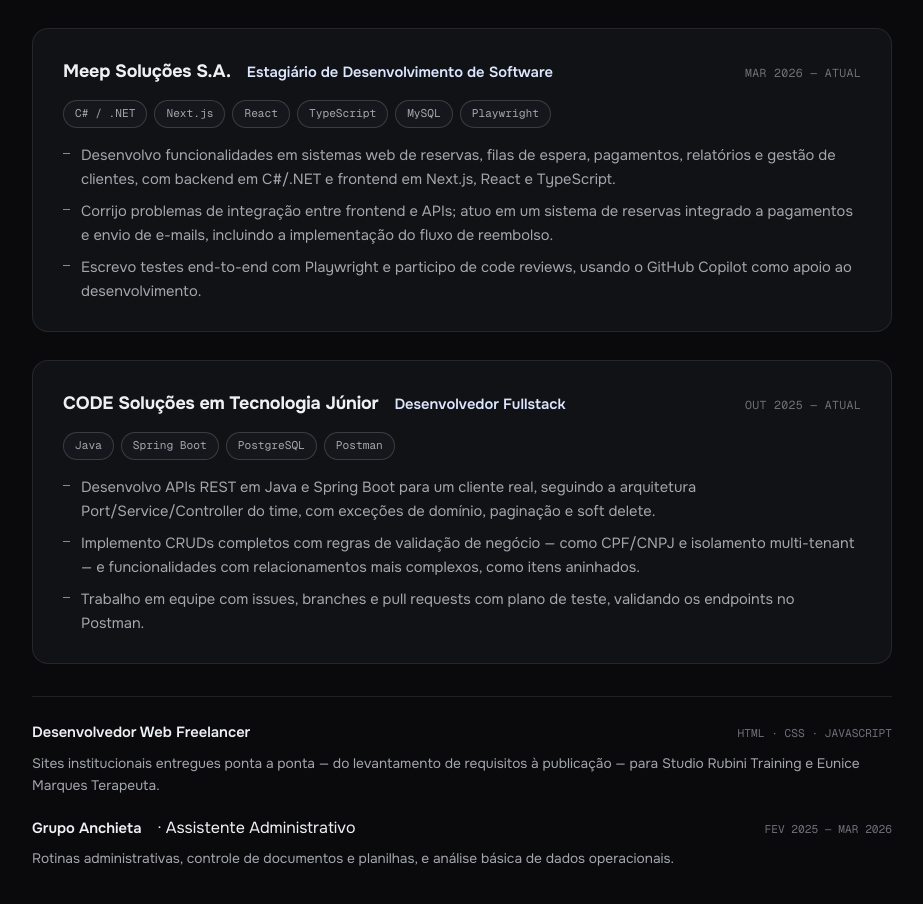
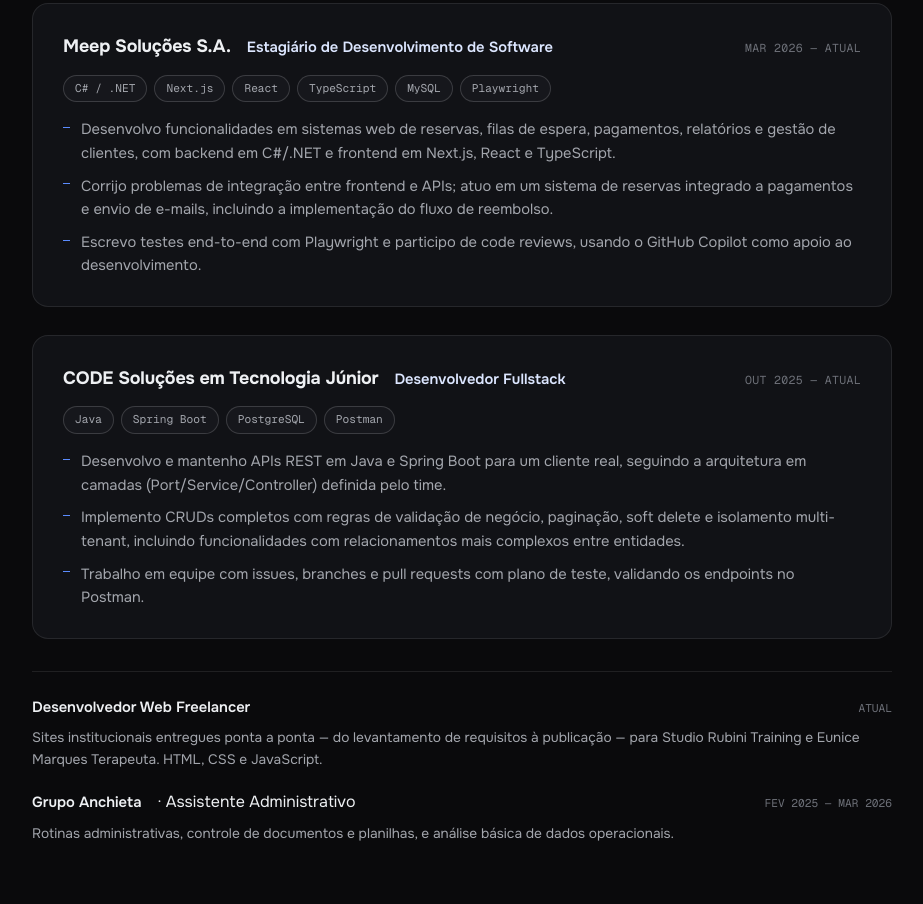
Before and after one commit to kauaazn/portfolio, a plain HTML site: page index.html in a window 1280 px wide. Shown: the part 1526-2430 px from the top of the page, without its empty margins (42-965 px from the left). Drawn offline with nearby package versions, Linux system fonts and the light colour scheme.

Commit message:
Generalize CODE copy and fix freelance work to present tense
Drop the domain-specific detail that over-indexed on the donation
client, and stop implying freelance work is in the past - it's
ongoing alongside Meep and CODE.

Co-Authored-By: Claude Sonnet 5 <noreply@anthropic.com>
Claude-Session: https://claude.ai/code/session_011V6YfSQ7pxmZnkzSzepLKz

```diff
--- a/index.html
+++ b/index.html
@@ -360,7 +360,7 @@ footer a:hover{color:var(--ink-dim)}
       </div>
       <div>
         <p>Estou no <strong>3º período de Ciência da Computação</strong> no Centro Universitário Dom Helder Câmara, com conclusão prevista para o segundo semestre de 2029, e trabalho profissionalmente com desenvolvimento de software desde 2025.</p>
-        <p>Divido meu tempo entre dois times: na <strong>Meep</strong>, mantenho e evoluo sistemas de reservas, pagamentos e gestão de clientes; na <strong>CODE Soluções em Tecnologia</strong>, desenvolvo o backend de um sistema real de gestão de doações. Antes disso, atuei como freelancer desenvolvendo sites institucionais do levantamento de requisitos à publicação.</p>
+        <p>Divido meu tempo entre dois times: na <strong>Meep</strong>, mantenho e evoluo sistemas de reservas, pagamentos e gestão de clientes; na <strong>CODE Soluções em Tecnologia</strong>, desenvolvo APIs REST para um cliente real. Também atuo como freelancer, desenvolvendo sites institucionais do levantamento de requisitos à publicação.</p>
         <p>Tenho preferência por backend e arquitetura — entender as regras de negócio de um sistema, cobri-las com testes e manter o código legível para quem vier depois. Fora do trabalho, estudo estrutura de dados, bancos de dados e inglês técnico.</p>
       </div>
     </div>
@@ -402,8 +402,8 @@ footer a:hover{color:var(--ink-dim)}
           <span class="tag">Java</span><span class="tag">Spring Boot</span><span class="tag">PostgreSQL</span><span class="tag">Postman</span>
         </div>
         <ul>
-          <li>Desenvolvo APIs REST em Java e Spring Boot para um cliente real, seguindo a arquitetura Port/Service/Controller do time, com exceções de domínio, paginação e soft delete.</li>
-          <li>Implemento CRUDs completos com regras de validação de negócio — como CPF/CNPJ e isolamento multi-tenant — e funcionalidades com relacionamentos mais complexos, como itens aninhados.</li>
+          <li>Desenvolvo e mantenho APIs REST em Java e Spring Boot para um cliente real, seguindo a arquitetura em camadas (Port/Service/Controller) definida pelo time.</li>
+          <li>Implemento CRUDs completos com regras de validação de negócio, paginação, soft delete e isolamento multi-tenant, incluindo funcionalidades com relacionamentos mais complexos entre entidades.</li>
           <li>Trabalho em equipe com issues, branches e pull requests com plano de teste, validando os endpoints no Postman.</li>
         </ul>
       </article>
@@ -411,8 +411,8 @@ footer a:hover{color:var(--ink-dim)}
 
     <div class="xp-minor reveal">
       <div class="row">
-        <b>Desenvolvedor Web Freelancer</b><span class="period">HTML · CSS · JAVASCRIPT</span>
-        <p>Sites institucionais entregues ponta a ponta — do levantamento de requisitos à publicação — para Studio Rubini Training e Eunice Marques Terapeuta.</p>
+        <b>Desenvolvedor Web Freelancer</b><span class="period">ATUAL</span>
+        <p>Sites institucionais entregues ponta a ponta — do levantamento de requisitos à publicação — para Studio Rubini Training e Eunice Marques Terapeuta. HTML, CSS e JavaScript.</p>
       </div>
       <div class="row">
         <b>Grupo Anchieta</b> · Assistente Administrativo <span class="period">FEV 2025 — MAR 2026</span>
```
